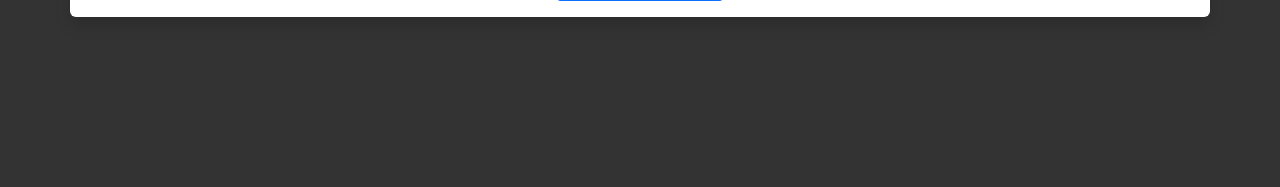
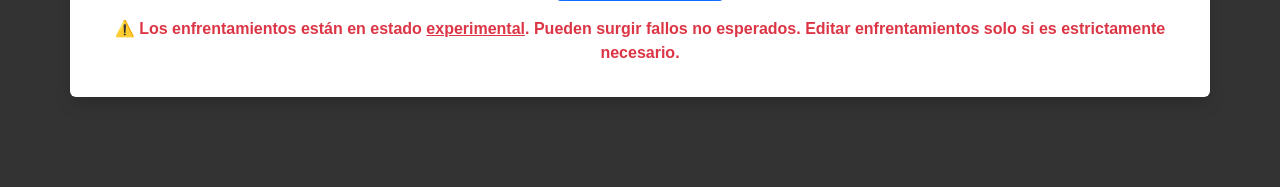
Before and after one commit to Alextc35/ajedrez-cultura, a PHP site: template src/views/enfrentamientos/enfrentar.php in a window 1280 px wide. Shown: the part 461-648 px from the top of the page. Run offline with PHP 8.4, Linux system fonts and the light colour scheme; the template is opened without the code that fills it, so the values that code supplies are empty.

Commit message:
Warning de enfrentamientos

```diff
--- a/src/views/enfrentamientos/enfrentar.php
+++ b/src/views/enfrentamientos/enfrentar.php
@@ -41,6 +41,12 @@
 
         <button type="submit" name="matches" class="btn btn-primary d-block m-auto">Enfrentar Jugadores</button>
     </form>
+    <p class="text-center text-danger fw-semibold m-3">
+        ⚠️ Los enfrentamientos están en estado <u>experimental</u>.
+        Pueden surgir fallos no esperados.
+        <strong>Editar enfrentamientos solo si es estrictamente necesario.</strong>
+    </p>
+
 </div>
 
 <script>
```
